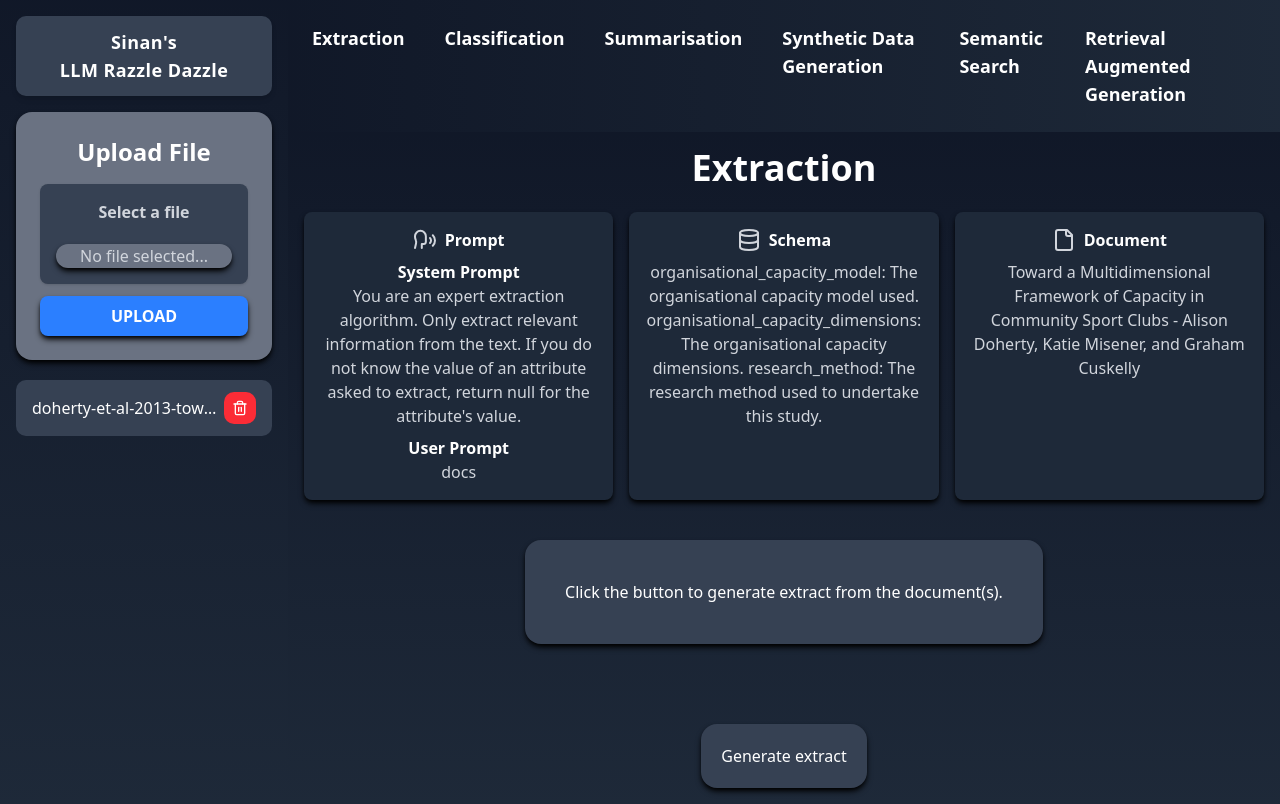
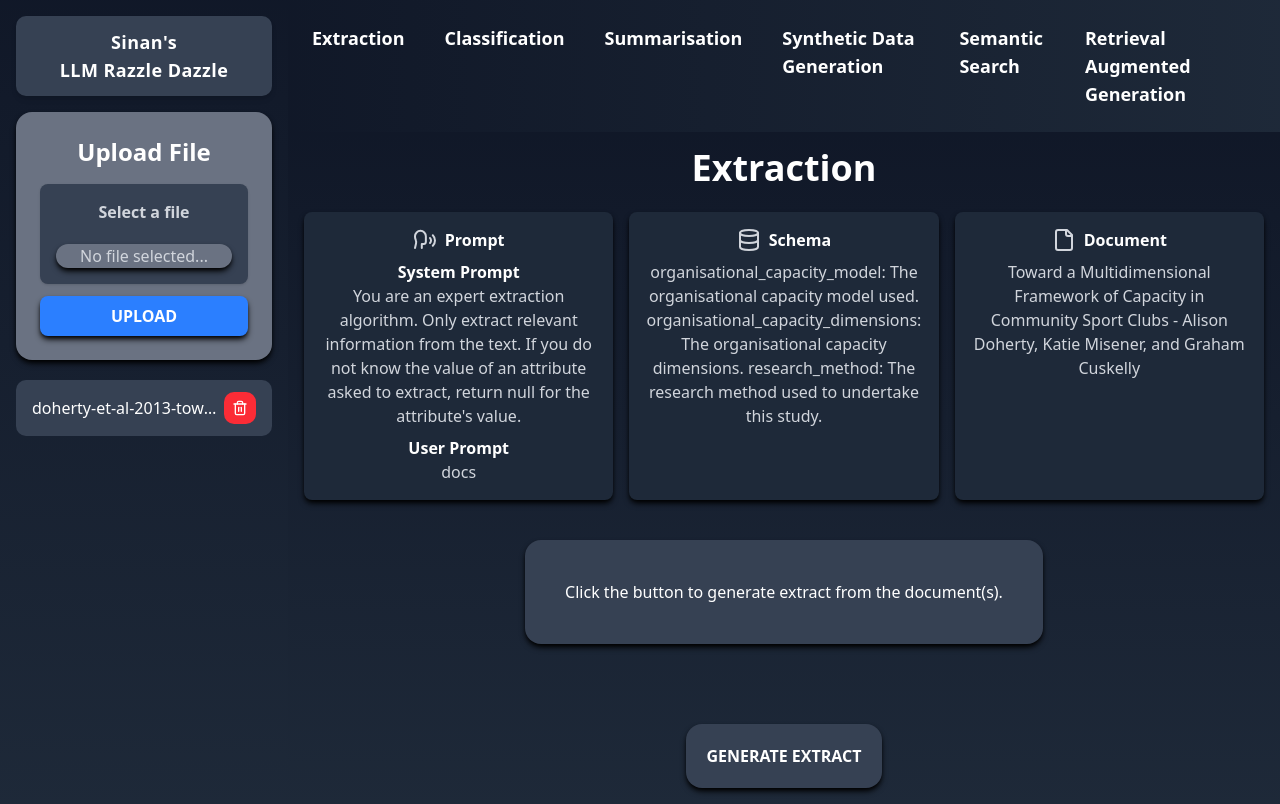
Before and after one commit to kopperino/llm-techniques, a Next.js app: page /extraction in a window 1280 px wide. Built offline with nearby package versions, Linux system fonts and the light colour scheme.

Commit message:
Added styling

```diff
--- a/src/components/ui/llmexecutor.tsx
+++ b/src/components/ui/llmexecutor.tsx
@@ -36,11 +36,13 @@ export default function LLMExecutor(props: ExecutorProps) {
             </div>
             <div className="flex justify-center">
                 <button
-                    className="rounded-2xl p-5 text-white place-items-center bg-gray-700 shadow-md shadow-black hover:bg-gray-500 cursor-pointer transform transition duration-300 hover:scale-105"
+                    className="rounded-2xl p-5 text-white font-extrabold bg-gray-700 shadow-md shadow-black hover:bg-gray-500 cursor-pointer transform transition duration-300 hover:scale-105"
                     onClick={handleClick}
                     disabled={isPending}
                 >
-                    {isPending ? 'Processing...' : `Generate ${props.action}`}
+                    {isPending
+                        ? 'Processing...'
+                        : `GENERATE ${props.action.toUpperCase()}`}
                 </button>
             </div>
         </div>
```
